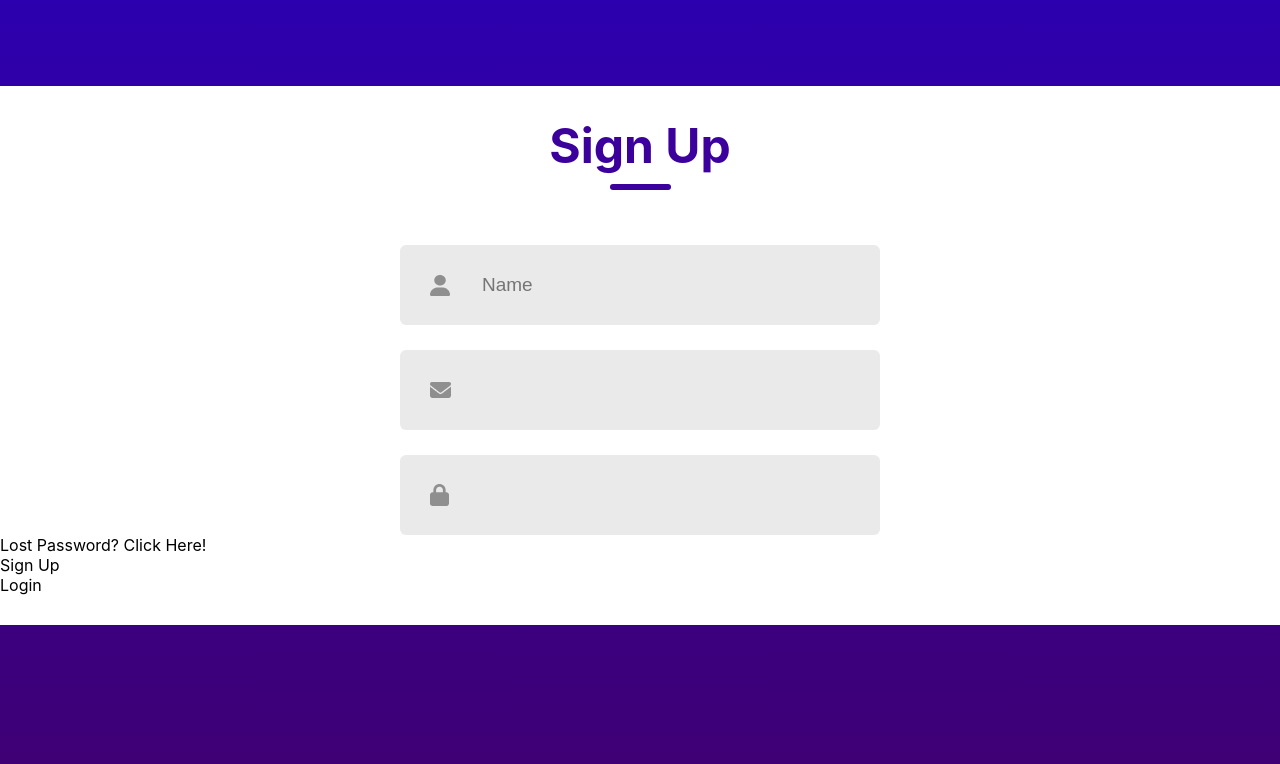
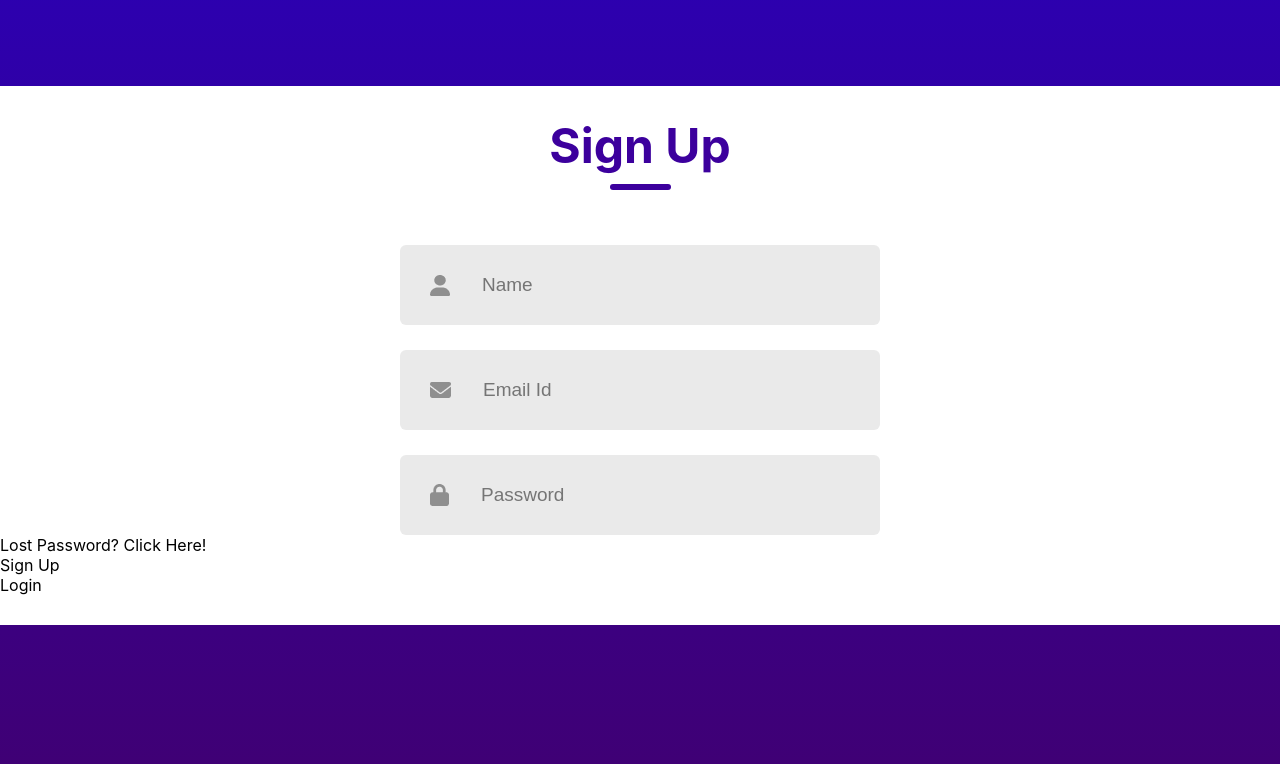
Before and after one commit to kanishkadz/SignUpForm-ReactJS, a React (Create React App) app in the folder signup/: page / in a window 1280 px wide. Shown: the part 114-878 px from the top of the page. Built offline with nearby package versions, Linux system fonts and the light colour scheme.

Commit message:
Update LoginSignup.jsx

```diff
--- a/signup/src/Components/LoginSignup/LoginSignup.jsx
+++ b/signup/src/Components/LoginSignup/LoginSignup.jsx
@@ -18,12 +18,12 @@
                 <input type="text" placeholder="Name"/>
             </div>
             <div className='input'>
-                <img src={email_icon} alt="" placeholder="Email Id"/>
-                <input type="email" />
+                <img src={email_icon} alt=""/>
+                <input type="email" placeholder="Email Id"/>
             </div>
             <div className='input'>
-                <img src={password_icon} alt="" placeholder="Password"/>
-                <input type="password" />
+                <img src={password_icon} alt="" />
+                <input type="password" placeholder="Password" />
             </div>
         </div>
         <div className='forgot-password'>Lost Password? <span>Click Here!</span></div>
```
